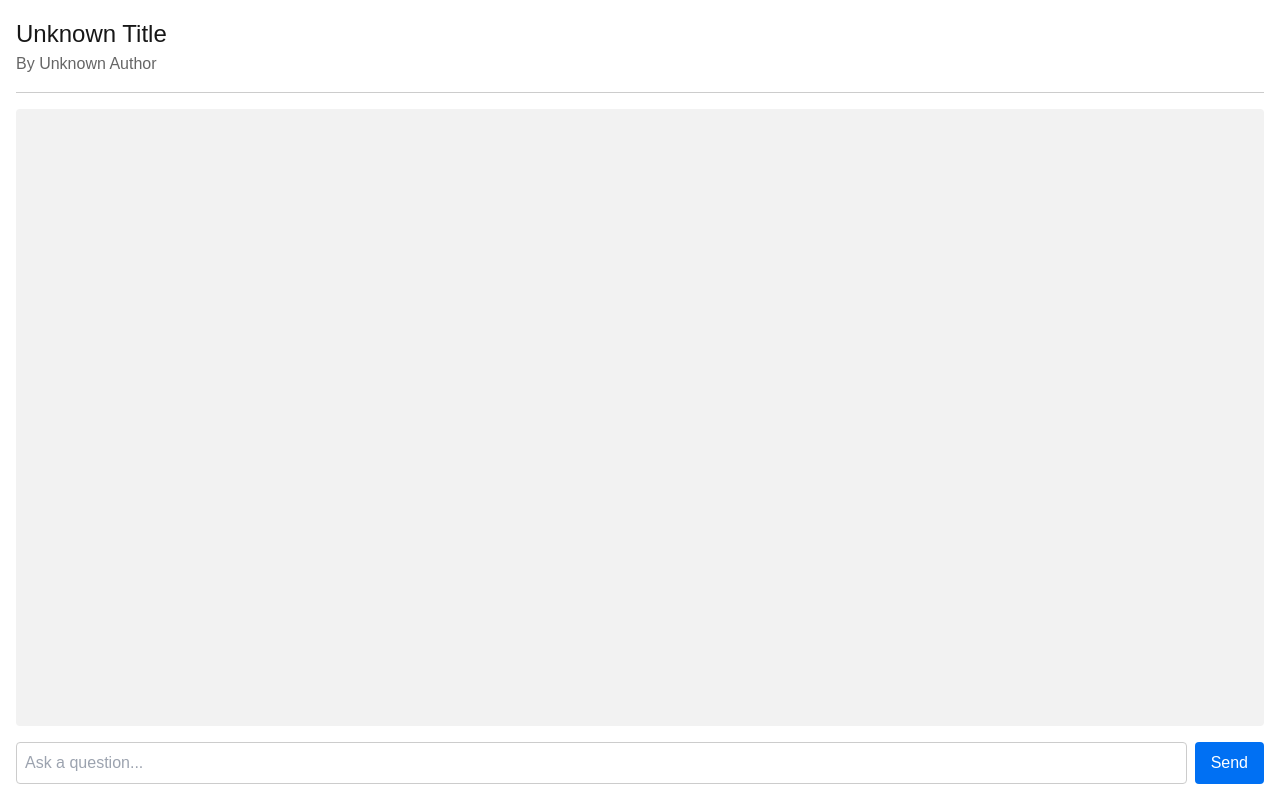
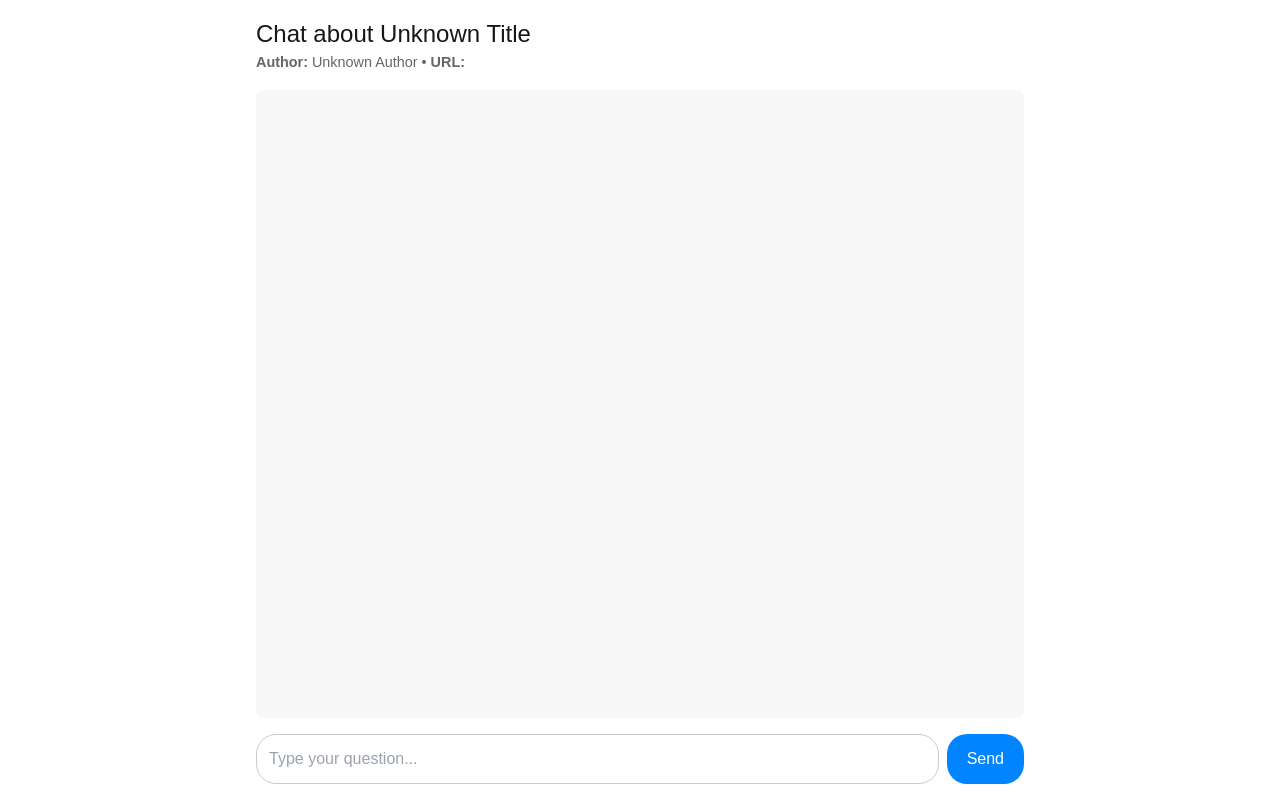
Before and after one commit to rll472/news-query, a Next.js app: page /chat in a window 1280 px wide. Built offline with nearby package versions, Linux system fonts and the light colour scheme.

Commit message:
Updated chat

```diff
--- a/src/app/api/chat/route.js
+++ b/src/app/api/chat/route.js
@@ -1,4 +1,4 @@
-// app/api/chat/route.js
+// src/app/api/chat/route.js
 
 export const config = {
   runtime: 'nodejs',
@@ -14,19 +14,22 @@ const openai = new OpenAI({
 
 export async function POST(request) {
   try {
-    // Parse the request body; expect a JSON payload with:
-    // message (user question) and articleUrl.
+    // Expect a JSON payload with message (user question) and articleUrl.
     const { message, articleUrl } = await request.json();
 
     // Query the database for the article by URL.
     const { data: article, error: dbError } = await supabase
-      .from("articles")
-      .select("content, title, author")
-      .eq("url", articleUrl)
+      .from('articles')
+      .select('content, title, author')
+      .eq('url', articleUrl)
       .maybeSingle();
 
-    if (dbError) throw new Error(dbError.message);
-    if (!article) throw new Error('Article not found in the database.');
+    if (dbError) {
+      throw new Error(dbError.message);
+    }
+    if (!article) {
+      throw new Error('Article not found in the database.');
+    }
 
     // Use the content from the database.
     const articleContent = article.content;
@@ -53,7 +56,7 @@ ${articleContent || "No article content available."}`,
       max_tokens: 150,
     });
 
-    // Extract the assistant's response.
+    // Extract and trim the assistant's response.
     const chatResponse = completion.choices[0].message.content.trim();
 
     return new Response(JSON.stringify({ response: chatResponse }), {
--- a/src/app/chat/page.jsx
+++ b/src/app/chat/page.jsx
@@ -1,158 +1,168 @@
 "use client";
+
+import React, { useState, Suspense } from "react";
 import { useSearchParams } from "next/navigation";
-import { useState } from "react";
 
-export default function ChatPage() {
+function ChatContent() {
   const searchParams = useSearchParams();
+  const articleUrl = searchParams.get("articleUrl") || "";
   const articleTitle = searchParams.get("articleTitle") || "Unknown Title";
   const articleAuthor = searchParams.get("articleAuthor") || "Unknown Author";
-  const articleUrl = searchParams.get("articleUrl");
 
-  // State for the conversation messages, current input, and loading state
+  const [input, setInput] = useState("");
   const [messages, setMessages] = useState([]);
-  const [input, setInput] = useState("");
-  const [loading, setLoading] = useState(false);
 
-  async function handleSend() {
+  async function handleChatSubmit(e) {
+    e.preventDefault();
     if (!input.trim()) return;
-    setLoading(true);
-    // Add the user message to the conversation
+
+    // Append the user's message
     setMessages((prev) => [...prev, { role: "user", content: input }]);
+    const userMessage = input;
+    setInput("");
+
+    // Append a temporary assistant placeholder message
+    setMessages((prev) => [...prev, { role: "assistant", content: "..." }]);
+
     try {
       const res = await fetch("/api/chat", {
         method: "POST",
         headers: { "Content-Type": "application/json" },
-        body: JSON.stringify({
-          message: input,
-          context: { articleTitle, articleAuthor },
-          articleUrl, // Ensure this is passed from the URL query
-        }),
+        body: JSON.stringify({ message: userMessage, articleUrl }),
       });
       const data = await res.json();
-      const assistantMessage = data.response || data.error;
-      // Append the assistant's response
-      setMessages((prev) => [
-        ...prev,
-        { role: "assistant", content: assistantMessage },
-      ]);
-    } catch (error) {
-      console.error("Error sending message:", error);
-    } finally {
-      setLoading(false);
-      setInput("");
+
+      setMessages((prev) => {
+        // Remove the temporary placeholder
+        const updated = prev.slice(0, -1);
+        // Append the real assistant response or error
+        const responseContent = res.ok
+          ? data.response
+          : "Error: " + data.error;
+        return [...updated, { role: "assistant", content: responseContent }];
+      });
+    } catch (err) {
+      setMessages((prev) => {
+        const updated = prev.slice(0, -1);
+        return [
+          ...updated,
+          { role: "assistant", content: "Error: " + err.message },
+        ];
+      });
     }
   }
 
   return (
     <div style={styles.container}>
-      {/* Header with article title and author */}
       <header style={styles.header}>
-        <h1 style={styles.title}>{articleTitle}</h1>
-        <p style={styles.author}>By {articleAuthor}</p>
+        <h1 style={styles.title}>Chat about {articleTitle}</h1>
+        <p style={styles.meta}>
+          <strong>Author:</strong> {articleAuthor} •{" "}
+          <strong>URL:</strong> {articleUrl}
+        </p>
       </header>
-      {/* Chat conversation container */}
-      <div style={styles.chatContainer}>
+      <div style={styles.chatWindow}>
         {messages.map((msg, index) => (
           <div
             key={index}
             style={
-              msg.role === "assistant"
-                ? styles.assistantMessage
-                : styles.userMessage
+              msg.role === "user"
+                ? styles.userBubble
+                : styles.assistantBubble
             }
           >
             {msg.content}
           </div>
         ))}
-        {loading && <p style={styles.loading}>Loading response...</p>}
       </div>
-      {/* Input field and Send button */}
-      <div style={styles.inputContainer}>
+      <form onSubmit={handleChatSubmit} style={styles.form}>
         <input
           type="text"
           value={input}
           onChange={(e) => setInput(e.target.value)}
+          placeholder="Type your question..."
           style={styles.input}
-          placeholder="Ask a question..."
         />
-        <button onClick={handleSend} style={styles.sendButton}>
+        <button type="submit" style={styles.button}>
           Send
         </button>
-      </div>
+      </form>
     </div>
   );
 }
 
 const styles = {
   container: {
+    maxWidth: "800px",
+    margin: "0 auto",
     display: "flex",
     flexDirection: "column",
     height: "100vh",
     padding: "1rem",
   },
   header: {
-    borderBottom: "1px solid #ccc",
-    paddingBottom: "1rem",
     marginBottom: "1rem",
   },
   title: {
     margin: 0,
     fontSize: "1.5rem",
   },
-  author: {
-    margin: 0,
+  meta: {
+    fontSize: "0.9rem",
     color: "#666",
   },
-  chatContainer: {
+  chatWindow: {
     flex: 1,
     overflowY: "auto",
     padding: "1rem",
-    backgroundColor: "#f2f2f2",
-    borderRadius: "4px",
+    backgroundColor: "#f7f7f8",
+    borderRadius: "8px",
     marginBottom: "1rem",
     display: "flex",
     flexDirection: "column",
   },
-  userMessage: {
+  userBubble: {
     alignSelf: "flex-end",
-    backgroundColor: "#0070f3",
-    color: "#fff",
-    padding: "0.5rem 1rem",
-    borderRadius: "12px",
-    marginBottom: "0.5rem",
-    maxWidth: "80%",
+    backgroundColor: "#0084ff",
+    color: "white",
+    padding: "0.75rem 1rem",
+    borderRadius: "16px",
+    margin: "0.5rem 0",
+    maxWidth: "70%",
   },
-  assistantMessage: {
+  assistantBubble: {
     alignSelf: "flex-start",
-    backgroundColor: "#e2e2e2",
-    color: "#000",
-    padding: "0.5rem 1rem",
-    borderRadius: "12px",
-    marginBottom: "0.5rem",
-    maxWidth: "80%",
+    backgroundColor: "#e5e5ea",
+    color: "black",
+    padding: "0.75rem 1rem",
+    borderRadius: "16px",
+    margin: "0.5rem 0",
+    maxWidth: "70%",
   },
-  loading: {
-    alignSelf: "center",
-    color: "#666",
-  },
-  inputContainer: {
+  form: {
     display: "flex",
   },
   input: {
     flex: 1,
-    padding: "0.5rem",
-    fontSize: "1rem",
-    borderRadius: "4px",
+    padding: "0.75rem",
+    borderRadius: "20px",
     border: "1px solid #ccc",
     marginRight: "0.5rem",
   },
-  sendButton: {
-    padding: "0.5rem 1rem",
-    fontSize: "1rem",
-    borderRadius: "4px",
-    backgroundColor: "#0070f3",
-    color: "#fff",
+  button: {
+    padding: "0.75rem 1.25rem",
+    borderRadius: "20px",
     border: "none",
+    backgroundColor: "#0084ff",
+    color: "white",
     cursor: "pointer",
   },
 };
+
+export default function ChatPage() {
+  return (
+    <Suspense fallback={<div>Loading chat...</div>}>
+      <ChatContent />
+    </Suspense>
+  );
+}
```
